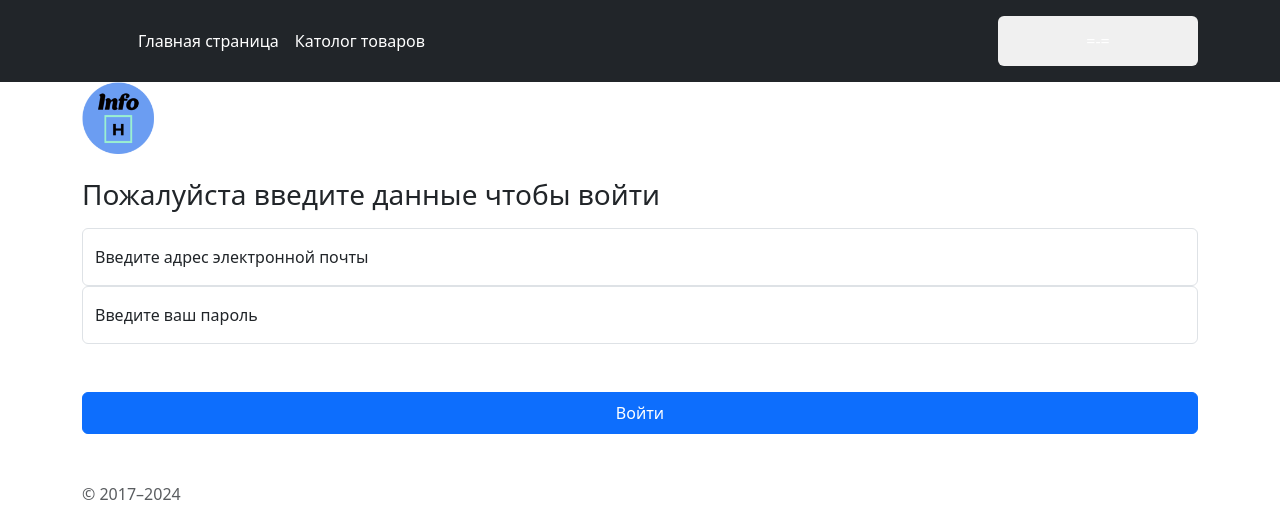
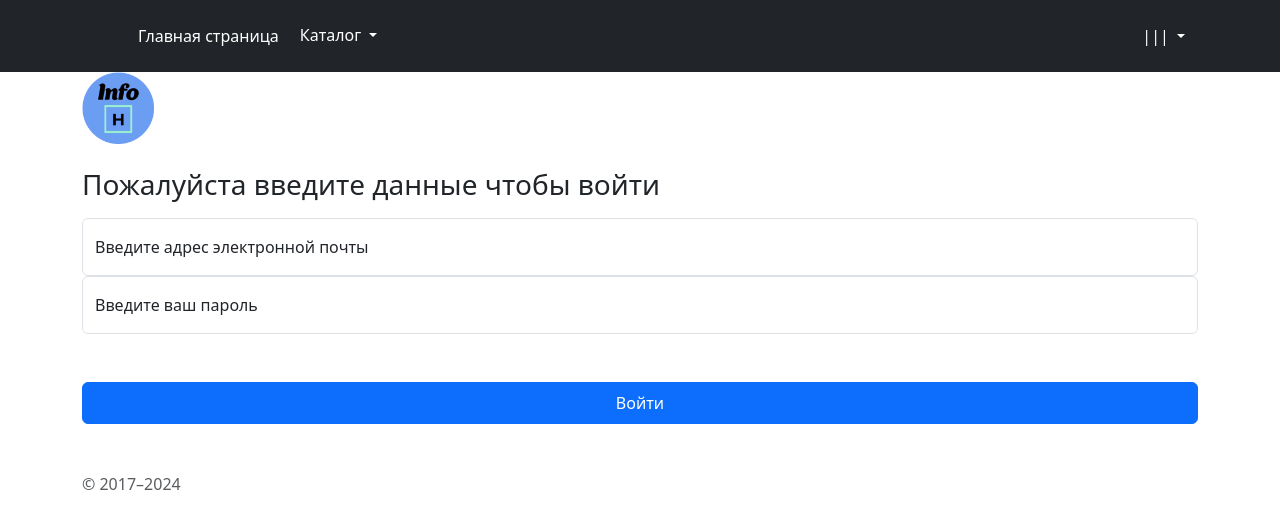
Before and after one commit to Placebek/New_store, a Flask app: page /auth in a window 1280 px wide. Shown: the top 505 px of the page. Run offline with Flask 3, Linux system fonts and the light colour scheme.

Commit message:
menu step 4

```diff
--- a/static/css/redact.css
+++ /dev/null
@@ -1,21 +0,0 @@
-#menu_window {
-  position: relative; /* Устанавливает контекст позиционирования для псевдоэлемента */
-  width: 200px; /* Пример ширины */
-  height: 50px; /* Пример высоты */
-  background-color: #f0f0f0; /* Фоновый цвет элемента */
-  cursor: pointer; /* Изменяет курсор на указатель, подсказывая о кликабельности */
-  transition: all 0.3s ease; /* Плавная анимация для эффектов наведения */
-}
-
-#menu_window::after {
-  content: ''; /* Необходимо для отображения псевдоэлемента */
-  position: absolute;
-  bottom: -100px; /* Начальное положение выдвижного компонента */
-  left: 0;
-  width: 100%; /* Ширина выдвижного компонента, соответствует ширине родителя */
-  height: 100px; /* Высота выдвижного компонента */
-  background-color: #ddd; /* Фоновый цвет выдвижного компонента */
-  transition: bottom 0.3s ease; /* Анимация для эффекта выдвижения */
-  visibility: hidden; /* Изначально элемент скрыт */
-  opacity: 0; /* Делает элемент полностью прозрачным */
-}
--- a/templates/login.html
+++ b/templates/login.html
@@ -32,6 +32,7 @@
 
 
 
+
              <a href="/auth"><p class="mt-5 mb-3 text-body-secondary">Уже имеете существующий аккаунт?</p></a>
             <button class="btn btn-primary w-100 py-2" type="submit">Зарегестрироваться</button>
             <p class="mt-5 mb-3 text-body-secondary">© 2017–2024</p>
--- a/templates/shablon.html
+++ b/templates/shablon.html
@@ -12,10 +12,12 @@
 			integrity="sha384-T3c6CoIi6uLrA9TneNEoa7RxnatzjcDSCmG1MXxSR1GAsXEV/Dwwykc2MPK8M2HN"
 			crossorigin="anonymous"
 		/>
-    <link rel="stylesheet" href="/static/css/redact.css">
+
 
 	</head>
 	<body>
+    <script src="https://cdn.jsdelivr.net/npm/bootstrap@5.0.0/dist/js/bootstrap.bundle.min.js"></script>
+
 		<header class="p-3 text-bg-dark">
     <div class="container">
       <div class="d-flex flex-wrap align-items-center justify-content-center justify-content-lg-start">
@@ -25,15 +27,42 @@
 
         <ul class="nav col-12 col-lg-auto me-lg-auto mb-2 justify-content-center mb-md-0">
           <li><a href="/" class="nav-link px-2 text-white">Главная страница</a></li>
-          <li><a href="/catolog" class="nav-link px-2 text-white">Католог товаров</a></li>
+          <ul class="navbar-nav">
+              <li class="nav-item dropdown">
+                <button class="btn btn-dark dropdown-toggle" data-bs-toggle="dropdown" aria-expanded="false">
+                  Каталог
+                </button>
+                <ul class="dropdown-menu dropdown-menu-dark">
+                  <li><a class="dropdown-item" href="#">Летние товары</a></li>
+                  <li><a class="dropdown-item" href="#">Зимние товары</a></li>
+                  <li><a class="dropdown-item" href="#">Интеллектуальный спорт</a></li>
+                  <li><a class="dropdown-item" href="#">Велоспорт</a></li>
+                  <li><a class="dropdown-item" href="#">Спорт с мячом</a></li>
+                  <li><a class="dropdown-item" href="#">Другие товары</a></li>
+
+
+
+                </ul>
+              </li>
+            </ul>
         </ul>
 
 
 
-        <div class="text-end">
-          <button type="button"id='menu_window' class="btn btn-link nav-link py-2 px-0 px-lg-2 dropdown-toggle" data-bs-toggle="dropdown" aria-expanded="false" data-bs-display="static">
-          =-=
-          </button>
+          <ul class="navbar-nav">
+            <li class="nav-item dropdown">
+              <button class="btn btn-dark dropdown-toggle" data-bs-toggle="dropdown" aria-expanded="false">
+                |||
+              </button>
+              <ul class="dropdown-menu dropdown-menu-dark">
+                <li><a class="dropdown-item" href="/auth">Войти</a></li>
+                <li><a class="dropdown-item" href="/login">Регистрация</a></li>
+                <li><a class="dropdown-item" href="#"></a></li>
+              </ul>
+            </li>
+          </ul>
+
+
 
 
         </div>
```
